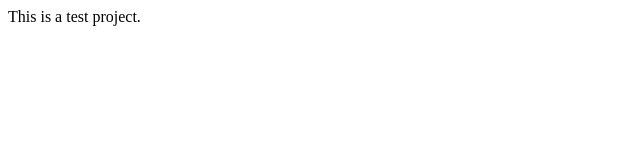
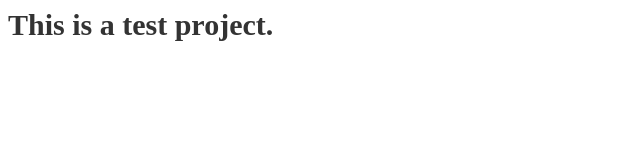
Before and after one commit to maimuna95/Mercury, a plain HTML site: page index.html in a window 1280 px wide. Shown: the whole page, without its empty margins (0-640 px from the left). Drawn offline with Linux system fonts and the light colour scheme.

Commit message:
Update index.html

```diff
--- a/index.html
+++ b/index.html
@@ -2,6 +2,6 @@
   <html>
     <head></head>
     <body>
-      <p>This is a test project.</p>
+      <p style="color: #333; font-size: 30px; font-weight: 700;">This is a test project.</p>
     </body>
   </html>
```
